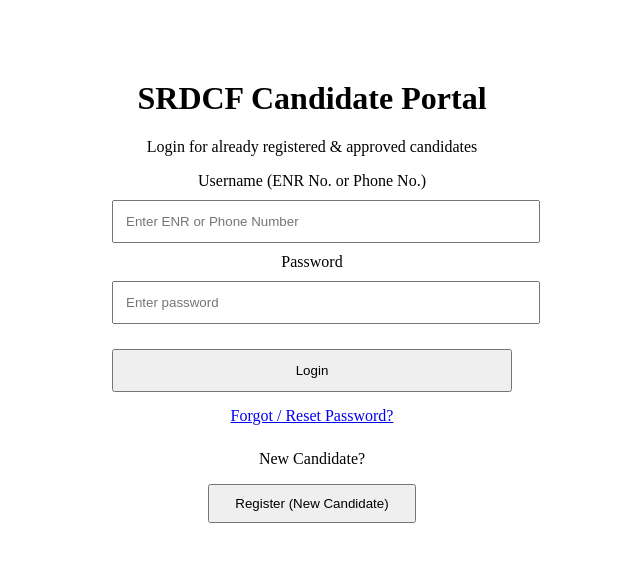
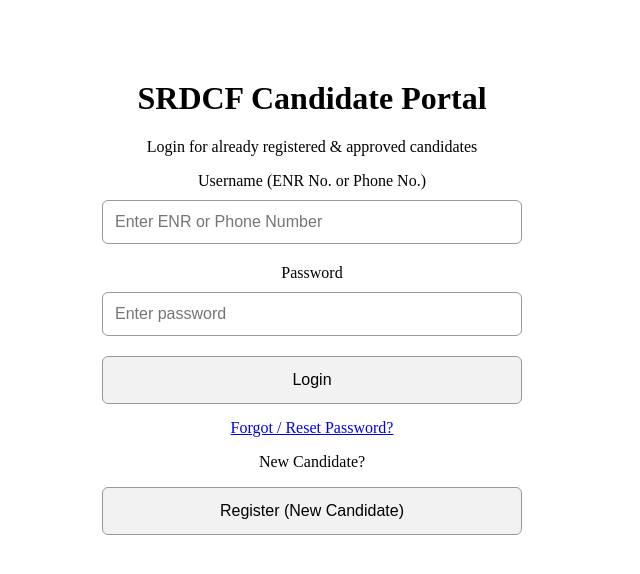
Before and after one commit to srdcf-org/mark-1-portal, a Next.js app: page / in a window 1280 px wide. Shown: the top 574 px of the page, without its empty margins (328-968 px from the left). Built offline with nearby package versions, Linux system fonts and the light colour scheme.

Commit message:
Make uniform home page

```diff
--- a/app/page.tsx
+++ b/app/page.tsx
@@ -1,7 +1,25 @@
 "use client";
+import { useState } from "react";
+import Link from "next/link";
 
-import Link from "next/link";
-import { useState } from "react";
+const fieldStyle = {
+  width: "100%",
+  padding: "12px",
+  fontSize: "16px",
+  borderRadius: "6px",
+  border: "1px solid #999",
+  boxSizing: "border-box" as const,
+};
+
+const buttonStyle = {
+  width: "100%",
+  padding: "14px",
+  fontSize: "16px",
+  borderRadius: "6px",
+  border: "1px solid #999",
+  cursor: "pointer",
+  background: "#f2f2f2",
+};
 
 export default function Home() {
   const [username, setUsername] = useState("");
@@ -9,11 +27,11 @@ export default function Home() {
 
   const handleLogin = (e: React.FormEvent) => {
     e.preventDefault();
-    alert(`Login Attempt\nUsername: ${username}\nPassword: ${password}`);
+    alert(`Login with: ${username}`);
   };
 
   return (
-    <div style={{ maxWidth: 400, margin: "80px auto", textAlign: "center" }}>
+    <div style={{ maxWidth: 420, margin: "80px auto", textAlign: "center" }}>
       <h1>SRDCF Candidate Portal</h1>
       <p>Login for already registered & approved candidates</p>
 
@@ -24,8 +42,8 @@ export default function Home() {
           placeholder="Enter ENR or Phone Number"
           value={username}
           onChange={(e) => setUsername(e.target.value)}
+          style={{ ...fieldStyle, margin: "10px 0 20px" }}
           required
-          style={{ width: "100%", padding: 12, margin: "10px 0" }}
         />
 
         <label>Password</label>
@@ -34,30 +52,23 @@ export default function Home() {
           placeholder="Enter password"
           value={password}
           onChange={(e) => setPassword(e.target.value)}
+          style={{ ...fieldStyle, margin: "10px 0 20px" }}
           required
-          style={{ width: "100%", padding: 12, margin: "10px 0" }}
         />
 
-        <button
-          type="submit"
-          style={{ width: "100%", padding: 12, marginTop: 15 }}
-        >
+        <button type="submit" style={buttonStyle}>
           Login
         </button>
       </form>
 
-      <div style={{ marginTop: 15 }}>
+      <div style={{ margin: "15px 0" }}>
         <Link href="/forgot-password">Forgot / Reset Password?</Link>
       </div>
 
-      <div style={{ marginTop: 25 }}>
-        <p>New Candidate?</p>
-        <Link href="/signup">
-          <button style={{ padding: "10px 25px" }}>
-            Register (New Candidate)
-          </button>
-        </Link>
-      </div>
+      <p>New Candidate?</p>
+      <Link href="/signup">
+        <button style={buttonStyle}>Register (New Candidate)</button>
+      </Link>
     </div>
   );
 }
```
